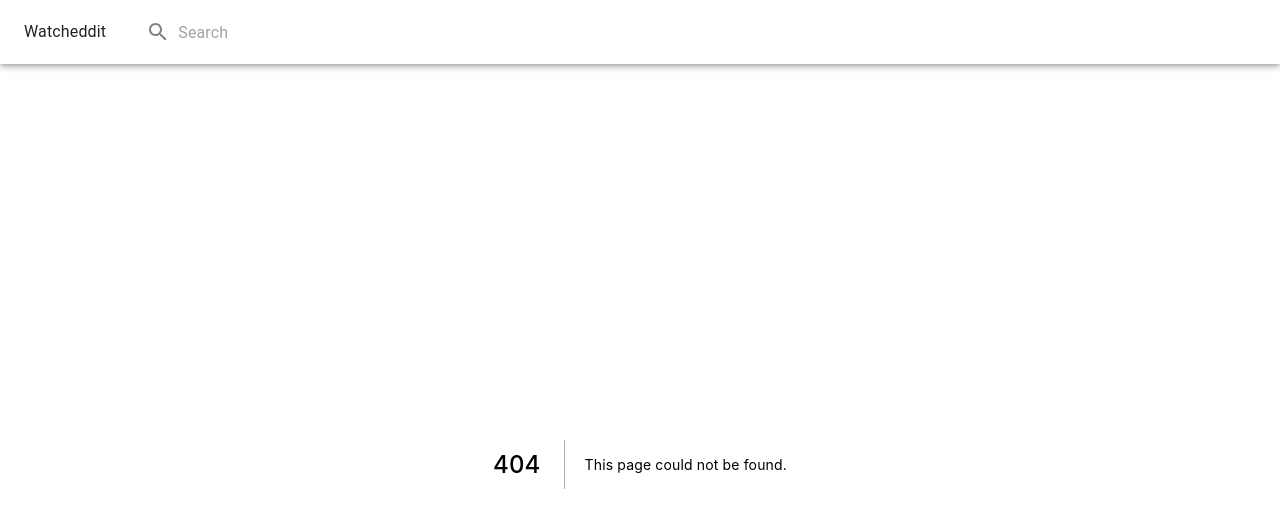
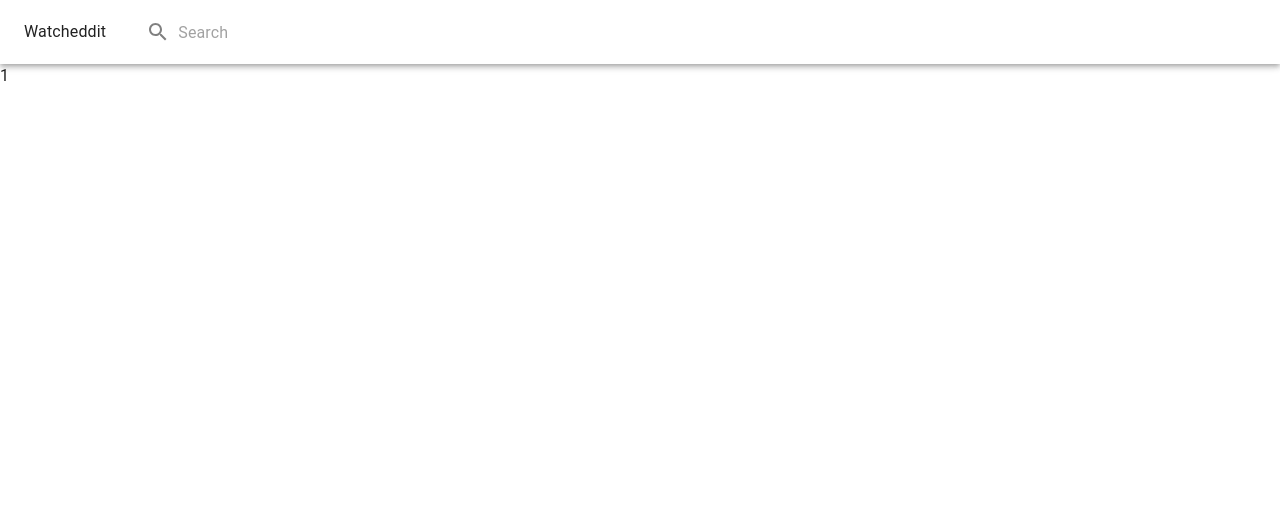
Before and after one commit to RohanAmjad123/WatcheddIt, a Next.js app in the folder frontend/watcheddit/: page /1 in a window 1280 px wide. Before the commit this address had no page. Shown: the top 528 px of the page. Built offline with nearby package versions, Linux system fonts and the light colour scheme.

Commit message:
added media page

```diff
--- /dev/null
+++ b/frontend/watcheddit/pages/[mediaID].tsx
@@ -0,0 +1,11 @@
+import { useRouter } from 'next/router';
+import Typography from '@mui/material/Typography';
+
+export default function MediaPage() {
+    const router = useRouter();
+    const { mediaID } = router.query
+    console.log(mediaID)
+    return (
+        <Typography>{mediaID}</Typography>
+    );
+}
```
Also changed, not shown: frontend/watcheddit/components/Media.tsx (deleted, +0 -18 lines).
